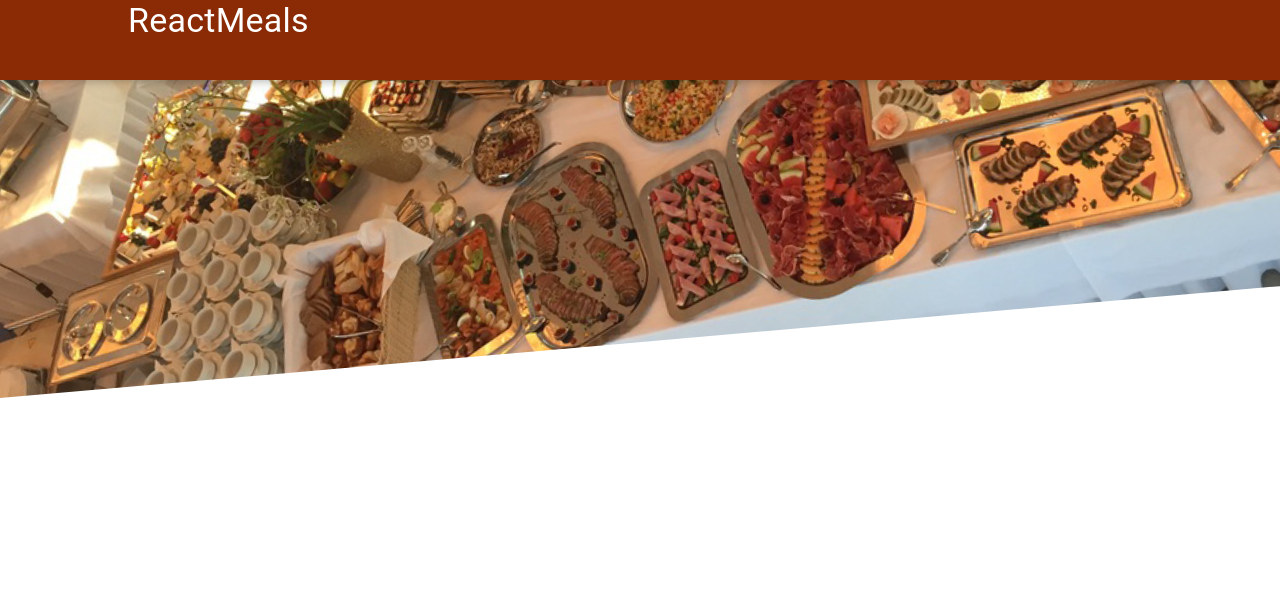
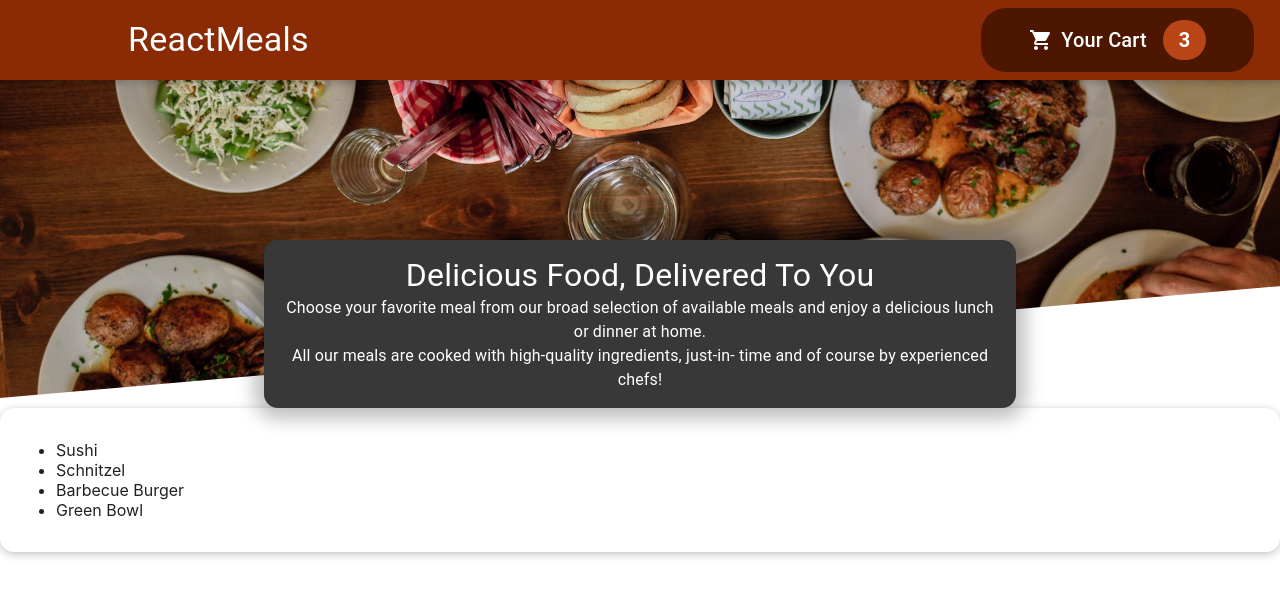
Before and after one commit to echomonk/food-order-app-ts, a React (Create React App) app: page / in a window 1280 px wide. Shown: the top 596 px of the page. Built offline with nearby package versions, Linux system fonts and the light colour scheme.

Commit message:
created various components

```diff
--- a/package.json
+++ b/package.json
@@ -5,6 +5,7 @@
   "dependencies": {
     "@emotion/react": "^11.10.6",
     "@emotion/styled": "^11.10.6",
+    "@mui/icons-material": "^5.11.11",
     "@mui/material": "^5.11.11",
     "@mui/styled-engine-sc": "^5.11.11",
     "@testing-library/jest-dom": "^5.16.5",
--- a/src/App.tsx
+++ b/src/App.tsx
@@ -1,11 +1,15 @@
 import React from "react";
-import "./App.css";
+// import "./App.css";
 import Header from "./components/Layout/Header";
+import Meals from "./components/Meals/Meals";
 
 function App() {
   return (
     <React.Fragment>
       <Header />
+      <main>
+        <Meals />
+      </main>
     </React.Fragment>
   );
 }
--- a/src/components/Layout/Header.tsx
+++ b/src/components/Layout/Header.tsx
@@ -1,6 +1,7 @@
-import { Box, Button, Typography } from "@mui/material";
+import { Box, Grid, Typography } from "@mui/material";
 import React from "react";
 import mealsImage from "../../assets/meals.jpg";
+import HeaderCartButton from "./HeaderCartButton";
 
 const Header = () => {
   return (
@@ -22,15 +23,26 @@ const Header = () => {
           zIndex: 10,
         }}
       >
-        <Typography variant="h4">ReactMeals</Typography>
-        <Button
+        <Grid
+          container
           sx={{
-            color: "white",
-            backgroundColor: "#5a1613",
+            alignItems: "center",
+            justifyContent: "space-between",
           }}
         >
-          Cart
-        </Button>
+          <Grid item>
+            <Typography variant="h4">ReactMeals</Typography>
+          </Grid>
+          <Grid item sm={6} md={6} lg={4}>
+            <HeaderCartButton
+              buttonText="Your Cart"
+              badge={3}
+              onClick={function (): void {
+                throw new Error("Function not implemented.");
+              }}
+            />
+          </Grid>
+        </Grid>
       </Box>
       <Box
         sx={{
--- /dev/null
+++ b/src/components/Layout/HeaderCartButton.tsx
@@ -0,0 +1,93 @@
+import React from "react";
+import { ButtonBase, Stack, Typography } from "@mui/material";
+import ShoppingCartIcon from "@mui/icons-material/ShoppingCart";
+
+type HeaderCartButtonProps = {
+  buttonText: string;
+  badge: number;
+  onClick: () => void;
+};
+
+const HeaderCartButton = ({
+  buttonText: text,
+  badge,
+  onClick,
+}: HeaderCartButtonProps) => {
+  return (
+    <ButtonBase sx={ButtonBaseSx} onClick={onClick}>
+      <Stack
+        direction="row"
+        spacing={1}
+        alignItems="center"
+        justifyContent="space-between"
+      >
+        <ShoppingCartIcon />
+        <Typography variant="h6">{text}</Typography>
+        <Typography variant="h6" className="badge">
+          {badge}
+        </Typography>
+      </Stack>
+    </ButtonBase>
+  );
+};
+
+export default HeaderCartButton;
+
+// Button Base Styles
+const ButtonBaseSx = {
+  cursor: "pointer",
+  font: "inherit",
+  border: "none",
+  backgroundColor: "#4d1601",
+  color: "white",
+  padding: "0.75rem 3rem",
+  display: "flex",
+  justifyContent: "space-around",
+  alignItems: "center",
+  borderRadius: "25px",
+  fontWeight: "bold",
+  "&:hover": {
+    backgroundColor: "#2c0d00",
+  },
+  "&:active": {
+    backgroundColor: "#2c0d00",
+  },
+  "& .icon": {
+    width: "1.35rem",
+    height: "1.35rem",
+    marginRight: "0.5rem",
+  },
+  "& .badge": {
+    backgroundColor: "#b94517",
+    padding: "0.25rem 1rem",
+    borderRadius: "25px",
+    marginLeft: "1rem",
+    fontWeight: "bold",
+  },
+  "&:hover .badge": {
+    backgroundColor: "#92320c",
+  },
+  "&:active .badge": {
+    backgroundColor: "#92320c",
+  },
+  "& .bump": {
+    animation: "bump 300ms ease-out",
+  },
+  "@keyframes bump": {
+    "0%": {
+      transform: "scale(1)",
+    },
+    "10%": {
+      transform: "scale(0.9)",
+    },
+    "30%": {
+      transform: "scale(1.1)",
+    },
+    "50%": {
+      transform: "scale(1.15)",
+    },
+    "100%": {
+      transform: "scale(1)",
+    },
+  },
+};
--- /dev/null
+++ b/src/components/Meals/AvailableMeals.tsx
@@ -0,0 +1,50 @@
+import React from "react";
+import Card from "../UI/Card";
+
+export type DummyMealsProps = {
+  id: string;
+  name: string;
+  description: string;
+  price: number;
+};
+
+const DUMMY_MEALS: DummyMealsProps[] = [
+  {
+    id: "m1",
+    name: "Sushi",
+    description: "Finest fish and veggies",
+    price: 22.99,
+  },
+  {
+    id: "m2",
+    name: "Schnitzel",
+    description: "A german specialty!",
+    price: 16.5,
+  },
+  {
+    id: "m3",
+    name: "Barbecue Burger",
+    description: "American, raw, meaty",
+    price: 12.99,
+  },
+  {
+    id: "m4",
+    name: "Green Bowl",
+    description: "Healthy...and green...",
+    price: 18.99,
+  },
+];
+
+const AvailableMeals = () => {
+  const availableMeals = DUMMY_MEALS.map((meal) => {
+    return <li key={meal.id}>{meal.name}</li>;
+  });
+
+  return (
+    <Card>
+      <ul>{availableMeals}</ul>
+    </Card>
+  );
+};
+
+export default AvailableMeals;
--- /dev/null
+++ b/src/components/Meals/Meals.tsx
@@ -0,0 +1,14 @@
+import React from "react";
+import AvailableMeals from "./AvailableMeals";
+import MealsSummary from "./MealsSummary";
+
+const Meals = () => {
+  return (
+    <React.Fragment>
+      <MealsSummary />
+      <AvailableMeals />
+    </React.Fragment>
+  );
+};
+
+export default Meals;
--- /dev/null
+++ b/src/components/Meals/MealsSummary.tsx
@@ -0,0 +1,42 @@
+import { Paper, Typography } from "@mui/material";
+import React from "react";
+
+const MealsSummary = () => {
+  return (
+    <Paper
+      sx={{
+        textAlign: "center",
+        maxWidth: "45rem",
+        width: "90%",
+        margin: "auto",
+        mt: "-10rem",
+        position: "relative",
+        backgroundColor: "#383838",
+        color: "white",
+        borderRadius: "14px",
+        padding: "1rem",
+        boxShadow: "0 1px 18px 10px rgba(0, 0, 0, 0.25)",
+      }}
+    >
+      <Typography
+        variant="h4"
+        sx={{
+          fontSize: "2rem",
+          mt: 0,
+        }}
+      >
+        Delicious Food, Delivered To You
+      </Typography>
+      <Typography variant="body1">
+        Choose your favorite meal from our broad selection of available meals
+        and enjoy a delicious lunch or dinner at home.
+      </Typography>
+      <Typography variant="body1">
+        All our meals are cooked with high-quality ingredients, just-in- time
+        and of course by experienced chefs!
+      </Typography>
+    </Paper>
+  );
+};
+
+export default MealsSummary;
--- /dev/null
+++ b/src/components/UI/Card.tsx
@@ -0,0 +1,19 @@
+import { Paper } from "@mui/material";
+import React from "react";
+
+const Card = ({ children }: { children: React.ReactNode }) => {
+  return (
+    <Paper
+      sx={{
+        p: "1rem",
+        boxShadow: "0 2px 8px rgba(0, 0, 0, 0.25)",
+        borderRadius: "14px",
+        backgroundColor: "white",
+      }}
+    >
+      {children}
+    </Paper>
+  );
+};
+
+export default Card;
```
Also changed, not shown: src/components/Meals/MealItem/MealItem.tsx (added, +8 -0 lines), src/components/Meals/MealItem/MealItemForm.tsx (added, +7 -0 lines), src/assets/meals.jpg, 1 other file (tests, documents, lock files or other folders).
